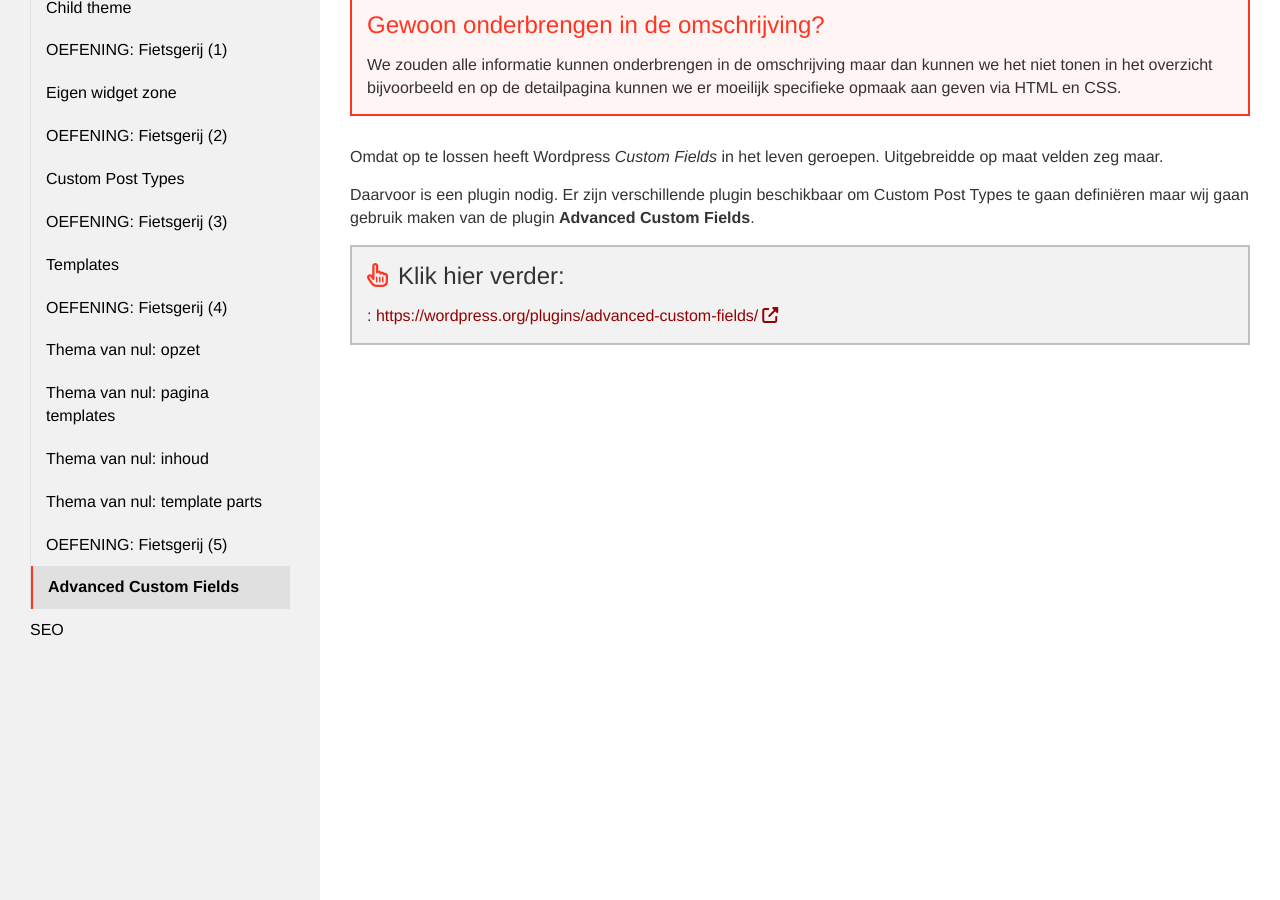
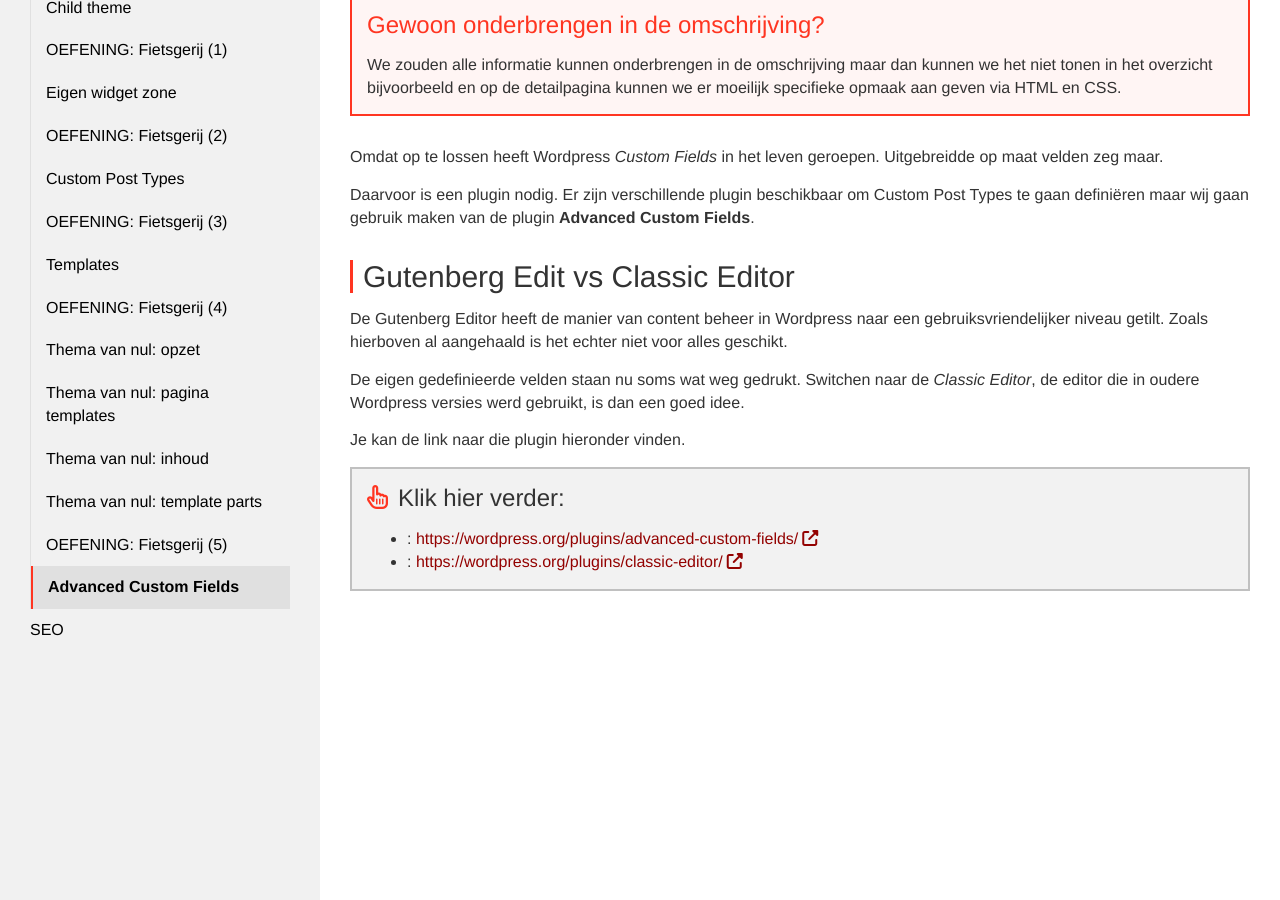
Before and after one commit to Syntra-Brussel/dynamische-webtechnieken, a Jekyll site: the page built from wordpress/acf.md, in a window 1280 px wide and 900 px high, scrolled down 514 px. Built offline with Jekyll 4.4.1, drawn with Linux system fonts in a browser that asks for light colours; nearby versions of some CDN libraries; a script that is not in the unit is left out.

Commit message:
Update acf.md

```diff
--- a/wordpress/acf.md
+++ b/wordpress/acf.md
@@ -5,6 +5,7 @@
 collection: wordpress
 links:
   - url: https://wordpress.org/plugins/advanced-custom-fields/
+  - url: https://wordpress.org/plugins/classic-editor/
 ---
 
 Out-of-the-box is Wordpress een Blog platform. Dat wil zeggen dat je van blog bericten volgende zaken kan beheren.
@@ -35,3 +36,11 @@
 Omdat op te lossen heeft Wordpress <em>Custom Fields</em> in het leven geroepen. Uitgebreidde op maat velden zeg maar.
 
 Daarvoor is een plugin nodig. Er zijn verschillende plugin beschikbaar om Custom Post Types te gaan definiëren maar wij gaan gebruik maken van de plugin <strong>Advanced Custom Fields</strong>.
+
+## Gutenberg Edit vs Classic Editor
+
+De Gutenberg Editor heeft de manier van content beheer in Wordpress naar een gebruiksvriendelijker niveau getilt. Zoals hierboven al aangehaald is het echter niet voor alles geschikt.
+
+De eigen gedefinieerde velden staan nu soms wat weg gedrukt. Switchen naar de <em>Classic Editor</em>, de editor die in oudere Wordpress versies werd gebruikt, is dan een goed idee.
+
+Je kan de link naar die plugin hieronder vinden.
```
